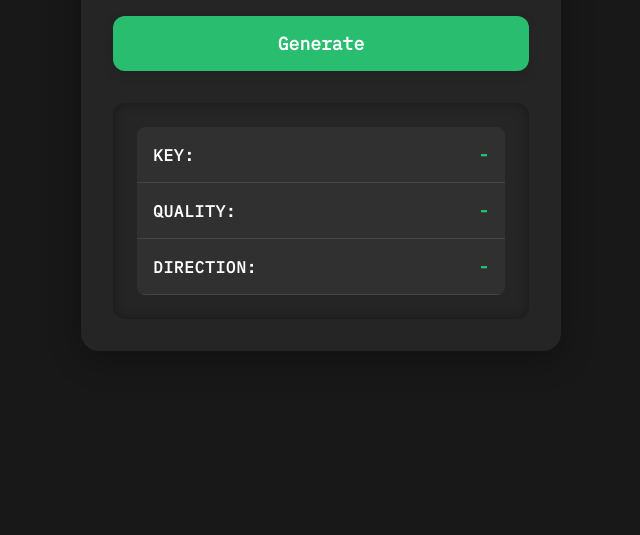
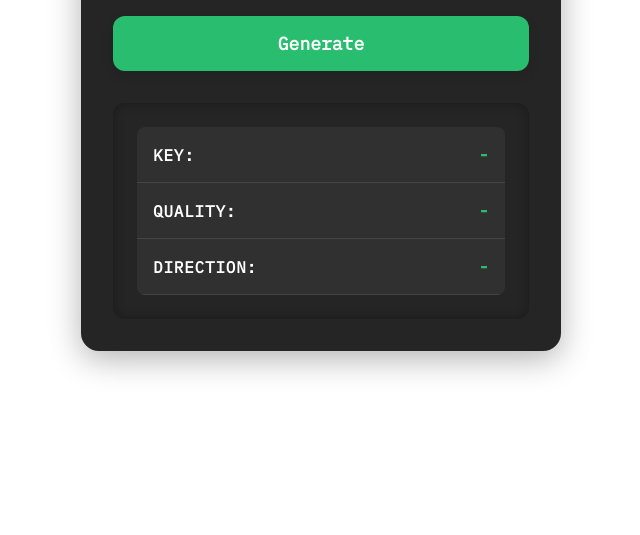
Before and after one commit to DonElDoug/triad-generator, a plain HTML site: page index.html in a window 1280 px wide. Shown: the part 265-800 px from the top of the page, without its empty margins (319-959 px from the left). Drawn offline with Linux system fonts and the light colour scheme.

Commit message:
Triad Exercise

```diff
--- a/style.css
+++ b/style.css
@@ -8,7 +8,7 @@
 :root {
     --primary: #29be6f;
     --primary-dark: #1a7d4a;
-    --bg: #181818;
+    --bg: #18181800;
     --card-bg: #252525;
     --shadow: rgba(0, 0, 0, 0.3);
     --neon: #29be6f;
```
